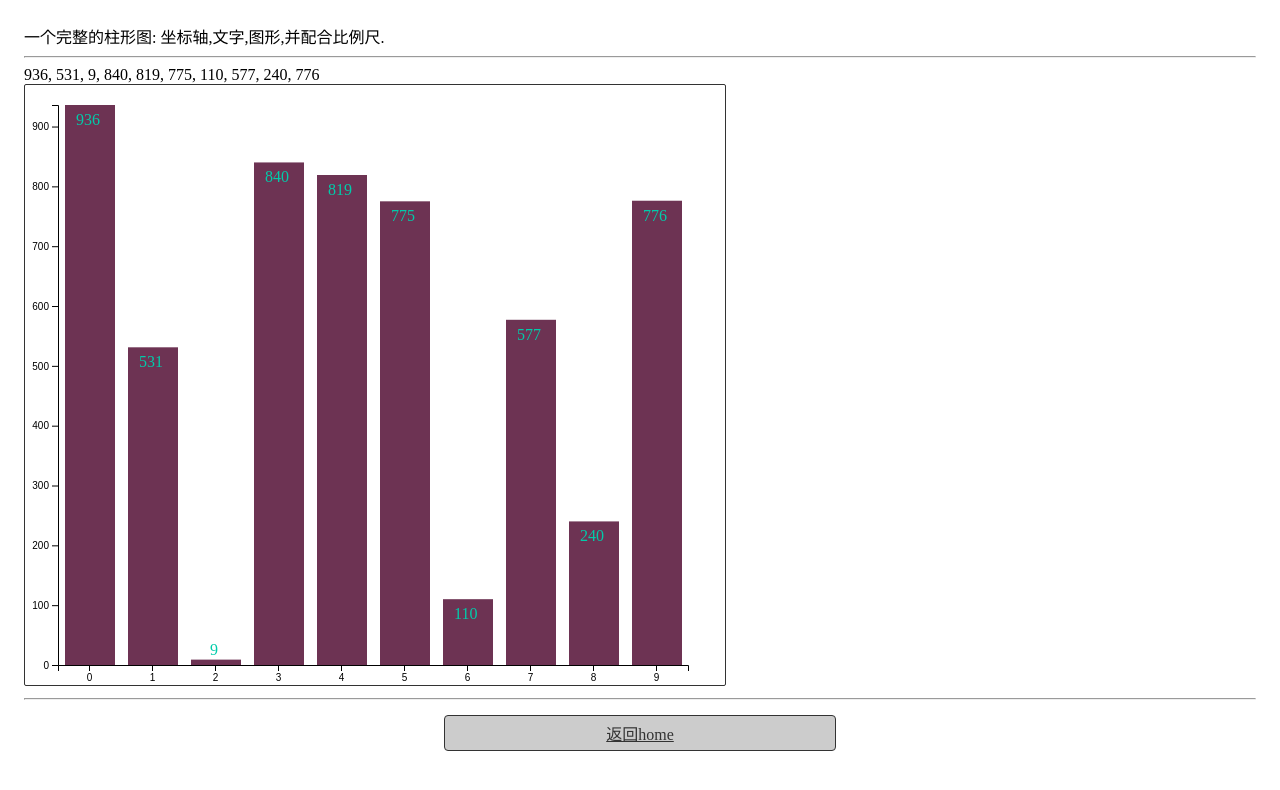
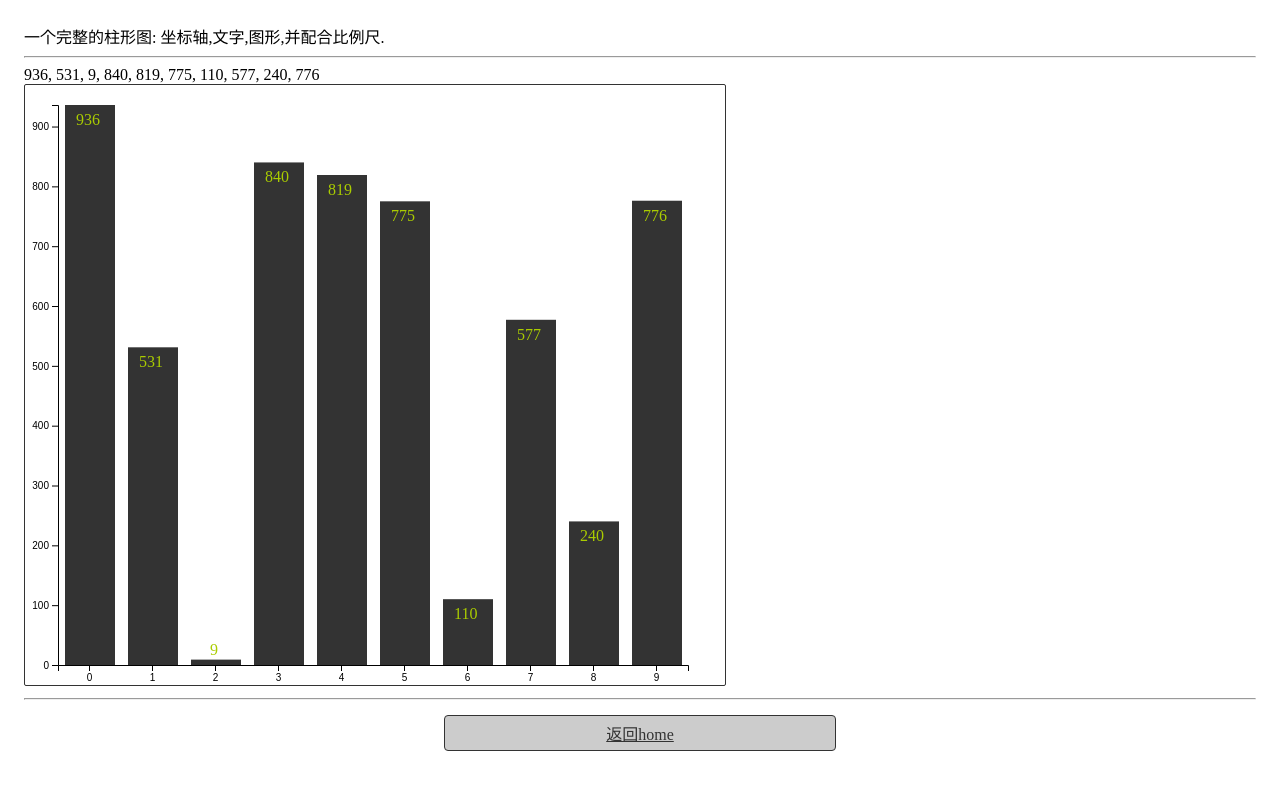
Before and after one commit to haolic/d3js, a website: page demo/bar.html in a window 1280 px wide. Drawn offline with Linux system fonts and the light colour scheme.

Commit message:
更改了柱状图颜色

```diff
--- a/demo/bar.html
+++ b/demo/bar.html
@@ -66,21 +66,19 @@
             .attr("height", d => yDataScale(d))
             .attr("x", (d, i) => i * ((width - padding.left - padding.right) / (dataset.length)) + padding.left)
             .attr("y", d => height - yDataScale(d) - padding.bottom)
-            .attr("fill", "#6d3353");
+            .attr("fill", "#333");
 
         svg.append("g") // 创建并添加柱状图文字.
             .selectAll("text")
             .data(dataset)
             .enter().append("text")
             .text(d => d)
-            .attr("fill", "#00ccaa")
+            .attr("fill", "#aacc00")
             .attr("x", (d, i) => d < 100 ? d < 10 ? padding.left + xScale(i) + 19 : padding.left + xScale(i) + 16 : padding.left + xScale(i) + 11)
-            .attr("y", (d, i) => d >= 40 ? height - yDataScale(d) : height - yDataScale(d) - 25)
-
-
+            .attr("y", (d, i) => d >= 40 ? height - yDataScale(d) : height - yDataScale(d) - 25);
 
         const xAxis = d3.axisBottom() // X轴.
-            .scale(xScale)
+            .scale(xScale);
 
         const yAxis = d3.axisLeft() // Y轴.
             .scale(yScale)
@@ -88,10 +86,10 @@
 
         svg.append("g")
             .call(yAxis)
-            .attr("transform", `translate(33, ${padding.top})`)
+            .attr("transform", `translate(33, ${padding.top})`);
         svg.append("g")
             .call(xAxis)
-            .attr("transform", `translate(33, ${height - padding.top})`)
+            .attr("transform", `translate(33, ${height - padding.top})`);
 
     </script>
 
```
Also changed, not shown: package.json (line endings or trailing spaces).
